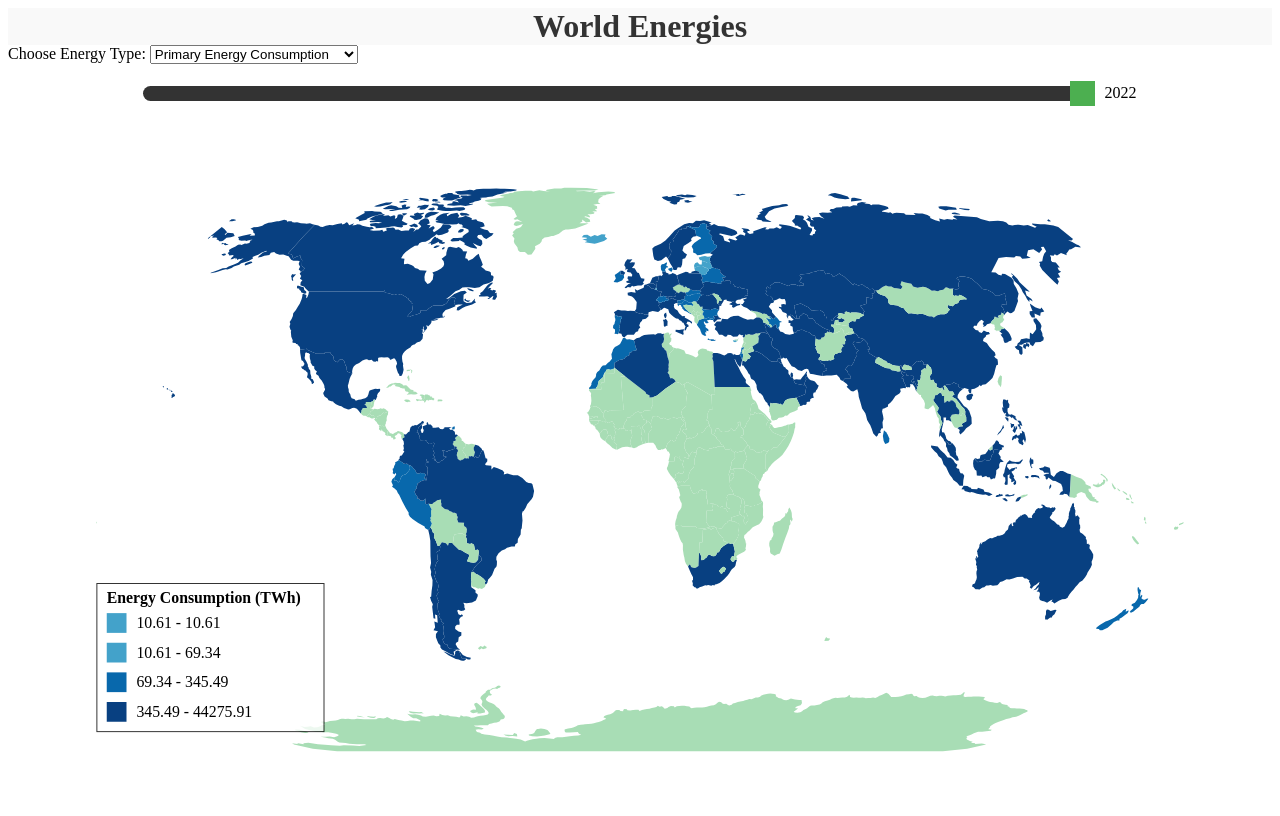
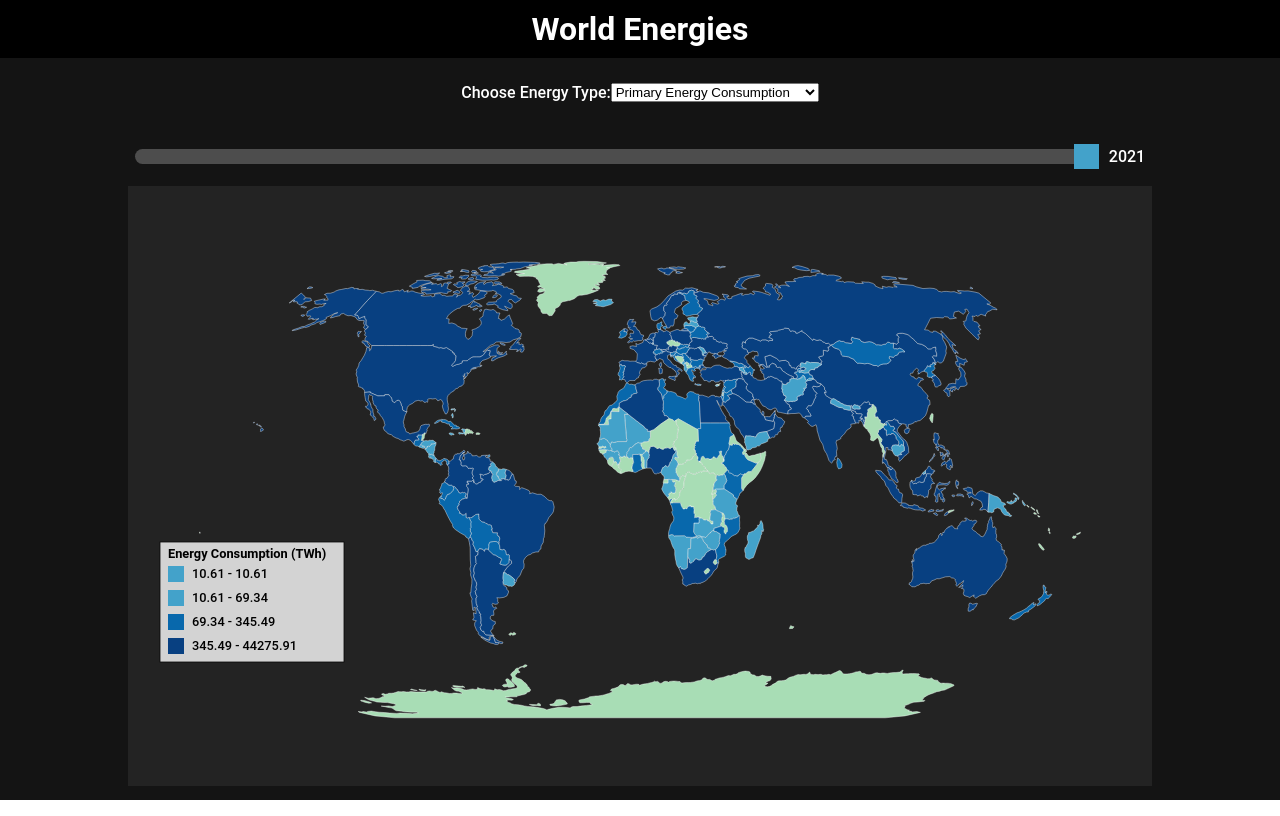
Before and after one commit to KeenanS04/PowerAtlas, a SvelteKit app: page / in a window 1280 px wide. Built offline with nearby package versions, Linux system fonts and the light colour scheme.

Commit message:
update line plot

```diff
--- a/src/app.html
+++ b/src/app.html
@@ -6,7 +6,7 @@
 		<meta name="viewport" content="width=device-width, initial-scale=1" />
 		%sveltekit.head%
 	</head>
-	<body data-sveltekit-preload-data="hover">
+	<body data-sveltekit-preload-data="hover" style="margin: 0;">
 		<div style="display: contents">%sveltekit.body%</div>
 	</body>
 </html>
--- a/src/routes/+page.svelte
+++ b/src/routes/+page.svelte
@@ -7,6 +7,42 @@
     const height = window.innerHeight;
     let geojsonData;
     let globalEnergyData;
+    // --- Method to wrap SVG text ---
+    function wrap(text, width) {
+      text.each(function () {
+        var text = d3.select(this),
+          words = text.text().split(/\s+/).reverse(),
+          word,
+          line = [],
+          lineNumber = 0,
+          lineHeight = 1.1, // ems
+          y = text.attr("y"),
+          x = text.attr("x"), // Get the 'x' position of the parent text element
+          dy = parseFloat(text.attr("dy") || 0),
+          tspan = text
+            .text(null)
+            .append("tspan")
+            .attr("x", x)
+            .attr("y", y)
+            .attr("dy", dy + "em");
+
+        while ((word = words.pop())) {
+          line.push(word);
+          tspan.text(line.join(" "));
+          if (tspan.node().getComputedTextLength() > width) {
+            line.pop(); // Remove the word that overflowed
+            tspan.text(line.join(" "));
+            line = [word]; // Start a new line with the overflowed word
+            tspan = text
+              .append("tspan")
+              .attr("x", x)
+              .attr("y", y)
+              .attr("dy", ++lineNumber * lineHeight + dy + "em")
+              .text(word);
+          }
+        }
+      });
+    }
 
     const svg = d3
       .select("#map")
@@ -43,7 +79,7 @@
     const legend = svg
       .append("g")
       .attr("id", "legend")
-      .attr("transform", `translate(${100}, ${height - 250})`); // Adjust position as needed
+      .attr("transform", `translate(${50}, ${height - 300})`); // Adjust position as needed
 
     // Assuming the legend and legendData are already defined
     // Calculate the size of the background based on the number of items
@@ -66,7 +102,8 @@
       .style("opacity", 0.8);
 
     // Correctly append and update rectangles for each legend item
-const legendRects = legend.selectAll(".legend-color-rect")
+    const legendRects = legend
+      .selectAll(".legend-color-rect")
       .data(legendData)
       .enter()
       .append("rect")
@@ -78,7 +115,8 @@ const legendRects = legend.selectAll(".legend-color-rect")
       .style("fill", (d) => colorScale(d[0]));
 
     // Add text labels to the legend
-legend.selectAll(".legend-text")
+    legend
+      .selectAll(".legend-text")
       .data(legendData)
       .enter()
       .append("text")
@@ -122,21 +160,27 @@ legend.selectAll(".legend-text")
       // console.log(energyData);
       geojsonData = data;
       globalEnergyData = energyData; // Set the globalEnergyData here
-      updateMap(globalEnergyData, 2022); // Initial map for the year 2022
+      updateMap(globalEnergyData, 2021); // Initial map for the year 2022
     });
 
     function calculateLineChartData(countryName, selectedYear) {
       const startYear = selectedYear - 2;
       const endYear = selectedYear + 2;
-      const filteredData = globalEnergyData.filter(d =>
-        d.country === countryName && d.year >= startYear && d.year <= endYear
+      const filteredData = globalEnergyData.filter(
+        (d) =>
+          d.country === countryName && d.year >= startYear && d.year <= endYear,
       );
 
-      // For simplicity, let's focus on primary_energy_consumption
-      return filteredData.map(d => ({
-        year: d.year,
-        value: d.primary_energy_consumption // Adjust according to your data columns
-      }));
+      const percentChanges = filteredData.map((d, i, arr) => {
+        if (i === 0) return { year: d.year, value: 0 }; // No change for the first year
+        const prevValue = arr[i - 1].primary_energy_consumption;
+        const currentValue = d.primary_energy_consumption;
+        const percentChange = ((currentValue - prevValue) / prevValue) * 100;
+
+        return { year: d.year, value: percentChange };
+      });
+
+      return percentChanges;
     }
 
     function showLineChart(countryName, selectedYear) {
@@ -146,18 +190,20 @@ legend.selectAll(".legend-text")
       container.html(""); // Clear previous content
 
       // Adjusted margins and increased visualization size
-      const margin = {top: 50, right: 30, bottom: 70, left: 70},
+      const margin = { top: 50, right: 30, bottom: 70, left: 70 },
         width = 400 - margin.left - margin.right, // Increased width
         height = 300 - margin.top - margin.bottom; // Increased height
 
-      const svg = container.append("svg")
+      const svg = container
+        .append("svg")
         .attr("width", width + margin.left + margin.right)
         .attr("height", height + margin.top + margin.bottom)
         .style("background-color", "white")
         .append("g")
         .attr("transform", `translate(${margin.left},${margin.top})`);
 
-      svg.append("rect")
+      svg
+        .append("rect")
         .attr("width", width + margin.left + margin.right) // Cover full width including margins
         .attr("height", height + margin.top + margin.bottom) // Cover full height including margins
         .attr("x", -margin.left)
@@ -165,99 +211,146 @@ legend.selectAll(".legend-text")
         .attr("fill", "white");
 
       // Calculate the domain for the X-axis based on available data
-      let xDomain = d3.extent(lineChartData, d => d.year);
+      let xDomain = d3.extent(lineChartData, (d) => d.year);
       // Adjust the domain if necessary based on the data availability
       if (xDomain.length < 5) {
         xDomain = [selectedYear - 2, selectedYear + 2]; // Default to a 5-year range
       }
 
-      const x = d3.scaleLinear()
-          .domain(xDomain)
-          .range([0, width]);
+      const x = d3.scaleLinear().domain(xDomain).range([0, width]);
 
-      const y = d3.scaleLinear()
-        .domain([d3.min(lineChartData, d => d.value), d3.max(lineChartData, d => d.value)])
+      const y = d3
+        .scaleLinear()
+        .domain([
+          d3.min(lineChartData, (d) => d.value),
+          d3.max(lineChartData, (d) => d.value),
+        ])
         .range([height, 0])
         .nice();
 
       // Scales and axes setup remains the same
 
+      svg
+        .append("text")
+        .attr("transform", "rotate(-90)")
+        .attr("y", 0 - margin.left)
+        .attr("x", 0 - height / 2)
+        .attr("dy", "1em")
+        .style("text-anchor", "middle")
+        .text("Percent Change (%)"); // Updated label text
+
       // Append chart title
-      svg.append("text")
+      svg
+        .append("text")
         .attr("x", width / 2)
-          .attr("y", 0 - (margin.top / 2))
+        .attr("y", 0 - margin.top / 2)
         .attr("text-anchor", "middle")
         .style("font-size", "16px")
         .style("text-decoration", "underline")
-          .text(`${countryName} Energy Consumption Breakdown (${selectedYear-2} to ${selectedYear+2})`);
-
-      // Append y-axis label
-      svg.append("text")
-          .attr("transform", "rotate(-90)")
-          .attr("y", 0 - margin.left)
-          .attr("x",0 - (height / 2))
-          .attr("dy", "1em")
-          .style("text-anchor", "middle")
-          .text("Energy Consumption (TWh)");
+        .text(
+          `${countryName} Energy Consumption Percent Change (${
+            selectedYear - 2
+          } to ${selectedYear + 2})`,
+        )
+        .call(wrap, width);
 
       // Append x-axis label
-      svg.append("text")
-          .attr("transform", `translate(${width / 2}, ${height + margin.bottom - 20})`)
+      svg
+        .append("text")
+        .attr(
+          "transform",
+          `translate(${width / 2}, ${height + margin.bottom - 20})`,
+        )
         .style("text-anchor", "middle")
         .text("Years");
 
-      svg.append("path")
+      svg
+        .append("path")
         .datum(lineChartData)
         .attr("fill", "none")
         .attr("stroke", "steelblue")
         .attr("stroke-width", 2)
-          .attr("d", d3.line()
-            .x(d => x(d.year))
-            .y(d => y(d.value))
+        .attr(
+          "d",
+          d3
+            .line()
+            .x((d) => x(d.year))
+            .y((d) => y(d.value)),
         );
 
-      svg.append("g")
+      svg
+        .append("g")
         .attr("transform", `translate(0,${height})`)
         .call(d3.axisBottom(x).ticks(5).tickFormat(d3.format("d"))); // Ensure only 5 ticks for the 5 years
 
-      svg.append("g")
-          .call(d3.axisLeft(y));
+      svg.append("g").call(d3.axisLeft(y));
     }
 
     function updateMap(energyData, selectedYear) {
       const selectedEnergyType = document.getElementById("energy-type").value;
       // Optional: Recalculate the color scale domain based on current data
       // This example assumes you have a way to determine the min and max values for the current selection
-      // For simplicity, we'll skip this step, but in a real scenario, you might adjust the colorScale's domain here
 
       // Clear any existing paths to avoid duplicates
       g.selectAll("path").remove();
 
-      geojsonData.features.forEach(feature => {
-          const countryData = energyData.find(d => d.country === feature.properties.name && parseInt(d.year, 10) === selectedYear);
-          feature.properties.energy = countryData ? +countryData[selectedEnergyType] : 0;
+      geojsonData.features.forEach((feature) => {
+        const countryData = energyData.find(
+          (d) =>
+            d.country === feature.properties.name &&
+            parseInt(d.year, 10) === selectedYear,
+        );
+        feature.properties.energy = countryData
+          ? +countryData[selectedEnergyType]
+          : 0;
       });
 
       // Draw the paths for each country with updated color
       g.selectAll("path")
         .data(geojsonData.features)
-        .enter().append("path")
+        .enter()
+        .append("path")
         .attr("d", pathGenerator)
-        .attr("fill", d => colorScale(d.properties.energy) || "#ccc") // Use dynamic color based on the current value
-        .on("mouseover", function(event, d) {
+        .attr("fill", (d) => colorScale(d.properties.energy) || "#ccc") // Use dynamic color based on the current value
+        .attr("stroke", "#fff")
+        .attr("stroke-width", 0.5)
+        .on("mouseover", function (event, d) {
           // Highlight the country
           d3.select(this).style("opacity", 0.5);
           const countryName = d.properties.name;
           // Show the line chart for the hovered country
           showLineChart(countryName, selectedYear);
 
-            // Position the line chart container
+          // Dynamically calculate position to ensure the chart doesn't go off-screen
+          const chartContainer = document.getElementById(
+            "line-chart-container",
+          );
+          const chartWidth = chartContainer.offsetWidth;
+          const chartHeight = chartContainer.offsetHeight;
+          const pageX = event.pageX;
+          const pageY = event.pageY;
+          // Get the map boundaries
+          const mapBounds = pathGenerator.bounds(geojsonData);
+          const mapWidth = mapBounds[1][0] - mapBounds[0][0];
+          const mapHeight = mapBounds[1][1] - mapBounds[0][1];
+
+          // Adjust left position to avoid overflow
+          let left =
+            pageX + 10 + chartWidth > mapWidth
+              ? pageX - chartWidth - 90
+              : pageX + 15;
+          // Adjust top position to avoid overflow
+          let top =
+            pageY + chartHeight > mapHeight
+              ? mapHeight - chartHeight - 100
+              : pageY;
+
           d3.select("#line-chart-container")
-              .style("left", `${event.pageX + 10}px`)
-              .style("top", `${event.pageY + 10}px`)
+            .style("left", `${left}px`)
+            .style("top", `${top}px`)
             .style("visibility", "visible");
         })
-        .on("mouseout", function() {
+        .on("mouseout", function () {
           // Remove the highlight and hide the line chart
           d3.select(this).style("opacity", 1);
           d3.select("#line-chart-container").style("visibility", "hidden");
@@ -306,10 +399,13 @@ legend.selectAll(".legend-text")
     </select>
   </div>
   <div id="slider-container">
-    <input type="range" id="year-slider" min="1965" max="2022" value="2022" />
-    <span id="year-label" style="margin-left: 10px;">2022</span>
+    <input type="range" id="year-slider" min="1965" max="2021" value="2021" />
+    <span id="year-label" style="margin-left: 10px;">2021</span>
   </div>
-  <div id="line-chart-container" style="position: absolute; visibility: hidden; width: 300px; height: 200px; background-color: white; border: 1px solid #ccc; pointer-events: none;"></div>
+  <div
+    id="line-chart-container"
+    style="position: absolute; visibility: hidden; width: 300px; height: 200px; background-color: white; border: 1px solid #ccc; pointer-events: none;"
+  ></div>
   <div id="map"></div>
 </main>
 
@@ -317,9 +413,9 @@ legend.selectAll(".legend-text")
   .title {
     text-align: center;
     margin: 0;
-    padding: 0;
-    background-color: #f9f9f9;
-    color: #333;
+    padding: 10px;
+    background-color: black;
+    color: white;
   }
 
   body,
@@ -335,14 +431,21 @@ legend.selectAll(".legend-text")
     display: flex;
     flex-direction: column; /* Stack children vertically */
     height: 100vh; /* Make main element take full viewport height */
+    background-color: rgb(20, 20, 20);
+    font-family: "Roboto", sans-serif;
+    font-weight: 500;
   }
 
   #map {
-    flex-grow: 1; /* Allow the map to take up the remaining space */
+    flex-grow: 0; /* Remove this line or set to 0 to override the full expansion */
     display: flex;
     justify-content: center;
     align-items: center;
     overflow: hidden; /* Prevent scrollbars within the map container */
+    width: 80%; /* Setting the width to 80% of its flex container */
+    height: 600px; /* Explicitly setting the height to 600px */
+    margin: 0 auto; /* Optionally, add this line to horizontally center the map container */
+    background-color: rgb(35, 35, 35);
   }
 
   svg {
@@ -363,7 +466,7 @@ legend.selectAll(".legend-text")
     width: calc(100% - 60px); /* Adjust width to leave space for year label */
     margin: 0; /* Remove any default margin */
     height: 15px; /* Custom height */
-    background: #333; /* Darker background for better visibility */
+    background: #4d4d4d; /* Darker background for better visibility */
     border-radius: 7.5px; /* Optional: Adds rounded corners */
     outline: none;
   }
@@ -377,18 +480,20 @@ legend.selectAll(".legend-text")
     appearance: none;
     width: 25px; /* Make the thumb larger */
     height: 25px; /* Make the thumb larger */
-    background: #4caf50;
+    background: #43a2ca;
     cursor: pointer;
   }
 
-  #year-slider::-moz-range-thumb {
-    width: 25px; /* Make the thumb larger */
-    height: 25px; /* Make the thumb larger */
-    background: #4caf50;
-    cursor: pointer;
+  #year-label {
+    color: white;
   }
 
-  #year-display {
-    margin-top: 10px;
+  #energy-type-selector {
+    display: flex;
+    justify-content: center;
+    align-items: center;
+    margin: 20px auto;
+    color: white;
+    padding: 5px;
   }
 </style>
```
Lines whose indentation alone changed are shown as unchanged.
